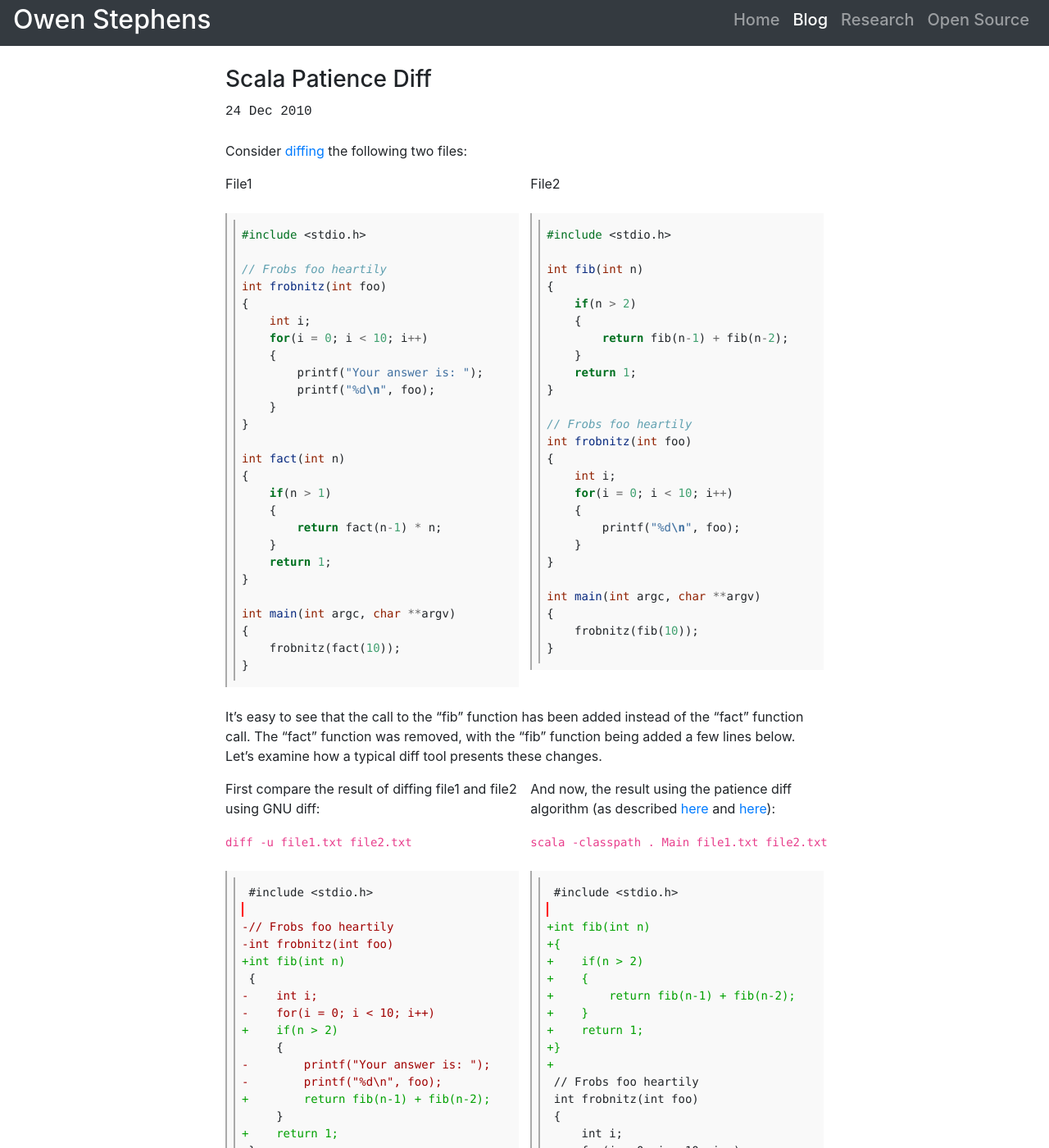
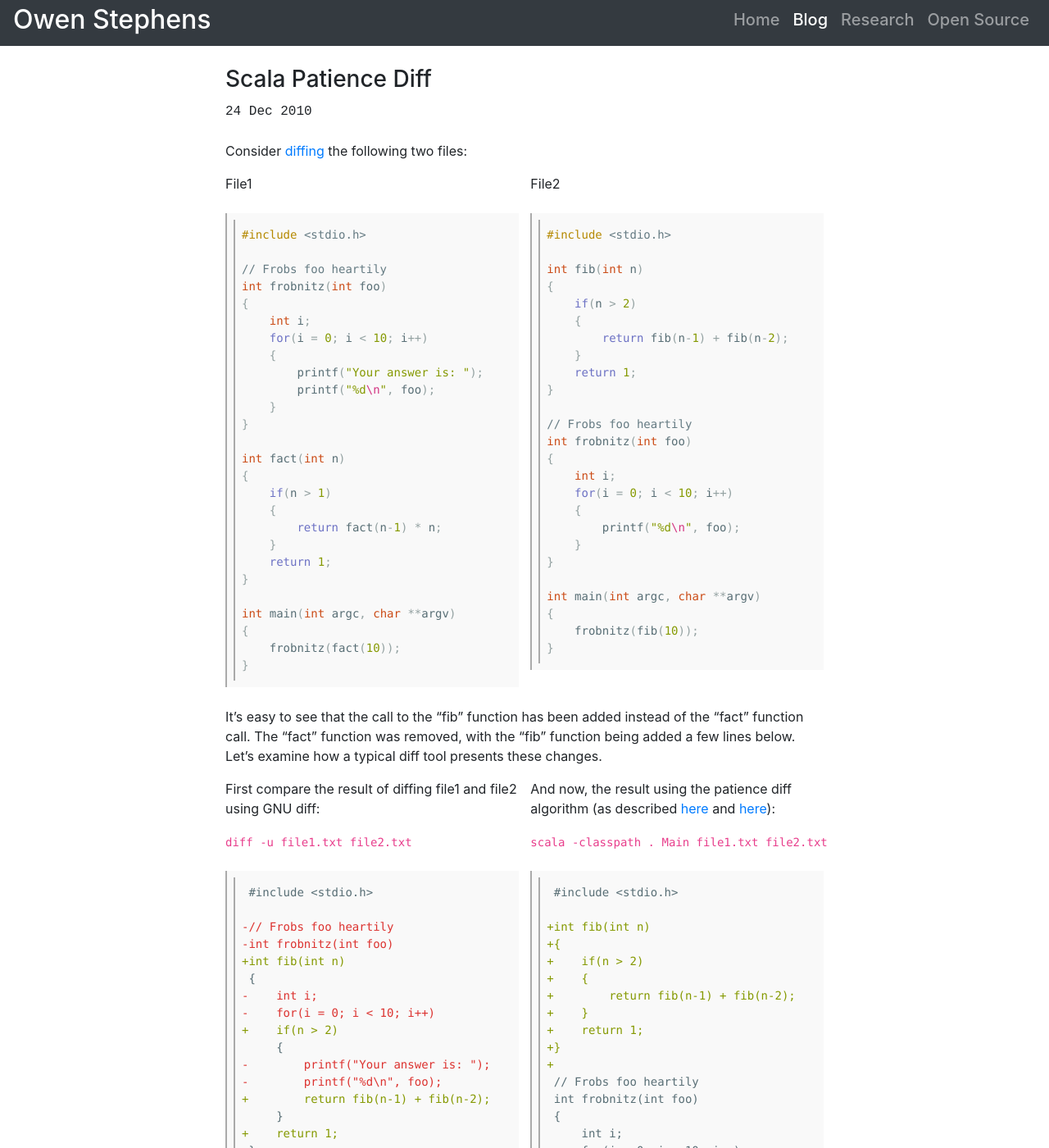
Before and after one commit to owst/owst.github.io, a Jekyll site: the page built from blog/_posts/2010-12-24-scala-patience-diff.md, in a window 1280 px wide and 1400 px high. Shown: the whole window at 82% size. Built offline with Jekyll 4.4.1, drawn with Linux system fonts in a browser that asks for light colours; nearby versions of some CDN libraries; some web fonts are replaced.

Commit message:
Swap to using Rouge-generated css for code highlighting

```diff
--- a/_includes/head.html
+++ b/_includes/head.html
@@ -11,7 +11,7 @@
   </title>
 
   <link rel="stylesheet" href="https://maxcdn.bootstrapcdn.com/bootstrap/4.0.0/css/bootstrap.min.css" integrity="sha384-Gn5384xqQ1aoWXA+058RXPxPg6fy4IWvTNh0E263XmFcJlSAwiGgFAW/dAiS6JXm" crossorigin="anonymous">
-  <link rel="stylesheet" href="/assets/css/pygments.css">
   <link rel="stylesheet" href="/assets/css/style.css">
+  <link rel="stylesheet" href="/assets/css/code_highlight.css">
   <link href='https://fonts.googleapis.com/css?family=Open+Sans:400,600|Droid+Sans+Mono' rel='stylesheet' type='text/css'>
 </head>
--- /dev/null
+++ b/assets/css/code_highlight.css
@@ -0,0 +1,90 @@
+.highlight table td { padding: 5px; }
+.highlight table pre { margin: 0; }
+.highlight, .highlight .w {
+  color: #586e75;
+}
+.highlight .err {
+  color: #002b36;
+  background-color: #dc322f;
+}
+.highlight .c, .highlight .ch, .highlight .cd, .highlight .cm, .highlight .cpf, .highlight .c1, .highlight .cs {
+  color: #657b83;
+}
+.highlight .cp {
+  color: #b58900;
+}
+.highlight .nt {
+  color: #b58900;
+}
+.highlight .o, .highlight .ow {
+  color: #93a1a1;
+}
+.highlight .p, .highlight .pi {
+  color: #93a1a1;
+}
+.highlight .gi {
+  color: #859900;
+}
+.highlight .gd {
+  color: #dc322f;
+}
+.highlight .gh {
+  color: #268bd2;
+  background-color: #002b36;
+  font-weight: bold;
+}
+.highlight .ge {
+  font-style: italic;
+}
+.highlight .ges {
+  font-weight: bold;
+  font-style: italic;
+}
+.highlight .gs {
+  font-weight: bold;
+}
+.highlight .k, .highlight .kn, .highlight .kp, .highlight .kr, .highlight .kv {
+  color: #6c71c4;
+}
+.highlight .kc {
+  color: #cb4b16;
+}
+.highlight .kt {
+  color: #cb4b16;
+}
+.highlight .kd {
+  color: #cb4b16;
+}
+.highlight .s, .highlight .sb, .highlight .sc, .highlight .dl, .highlight .sd, .highlight .s2, .highlight .sh, .highlight .sx, .highlight .s1 {
+  color: #859900;
+}
+.highlight .sa {
+  color: #6c71c4;
+}
+.highlight .sr {
+  color: #2aa198;
+}
+.highlight .si {
+  color: #d33682;
+}
+.highlight .se {
+  color: #d33682;
+}
+.highlight .nn {
+  color: #b58900;
+}
+.highlight .nc {
+  color: #b58900;
+}
+.highlight .no {
+  color: #b58900;
+}
+.highlight .na {
+  color: #268bd2;
+}
+.highlight .m, .highlight .mb, .highlight .mf, .highlight .mh, .highlight .mi, .highlight .il, .highlight .mo, .highlight .mx {
+  color: #859900;
+}
+.highlight .ss {
+  color: #859900;
+}
--- a/assets/css/pygments.css
+++ /dev/null
@@ -1,61 +0,0 @@
-.hll { background-color: #ffffcc }
-.c { color: #60a0b0; font-style: italic } /* Comment */
-.err { border: 1px solid #FF0000 } /* Error */
-.k { color: #007020; font-weight: bold } /* Keyword */
-.o { color: #666666 } /* Operator */
-.cm { color: #60a0b0; font-style: italic } /* Comment.Multiline */
-.cp { color: #007020 } /* Comment.Preproc */
-.c1 { color: #60a0b0; font-style: italic } /* Comment.Single */
-.cs { color: #60a0b0; background-color: #fff0f0 } /* Comment.Special */
-.gd { color: #A00000 } /* Generic.Deleted */
-.ge { font-style: italic } /* Generic.Emph */
-.gr { color: #FF0000 } /* Generic.Error */
-.gh { color: #000080; font-weight: bold } /* Generic.Heading */
-.gi { color: #00A000 } /* Generic.Inserted */
-.go { color: #808080 } /* Generic.Output */
-.gp { color: #c65d09; font-weight: bold } /* Generic.Prompt */
-.gs { font-weight: bold } /* Generic.Strong */
-.gu { color: #800080; font-weight: bold } /* Generic.Subheading */
-.gt { color: #0040D0 } /* Generic.Traceback */
-.kc { color: #007020; font-weight: bold } /* Keyword.Constant */
-.kd { color: #007020; font-weight: bold } /* Keyword.Declaration */
-.kn { color: #007020; font-weight: bold } /* Keyword.Namespace */
-.kp { color: #007020 } /* Keyword.Pseudo */
-.kr { color: #007020; font-weight: bold } /* Keyword.Reserved */
-.kt { color: #902000 } /* Keyword.Type */
-.m { color: #40a070 } /* Literal.Number */
-.s { color: #4070a0 } /* Literal.String */
-.na { color: #4070a0 } /* Name.Attribute */
-.nb { color: #007020 } /* Name.Builtin */
-.nc { color: #0e84b5; font-weight: bold } /* Name.Class */
-.no { color: #60add5 } /* Name.Constant */
-.nd { color: #555555; font-weight: bold } /* Name.Decorator */
-.ni { color: #d55537; font-weight: bold } /* Name.Entity */
-.ne { color: #007020 } /* Name.Exception */
-.nf { color: #06287e } /* Name.Function */
-.nl { color: #002070; font-weight: bold } /* Name.Label */
-.nn { color: #0e84b5; font-weight: bold } /* Name.Namespace */
-.nt { color: #062873; font-weight: bold } /* Name.Tag */
-.nv { color: #bb60d5 } /* Name.Variable */
-.ow { color: #007020; font-weight: bold } /* Operator.Word */
-.w { color: #bbbbbb } /* Text.Whitespace */
-.mf { color: #40a070 } /* Literal.Number.Float */
-.mh { color: #40a070 } /* Literal.Number.Hex */
-.mi { color: #40a070 } /* Literal.Number.Integer */
-.mo { color: #40a070 } /* Literal.Number.Oct */
-.sb { color: #4070a0 } /* Literal.String.Backtick */
-.sc { color: #4070a0 } /* Literal.String.Char */
-.sd { color: #4070a0; font-style: italic } /* Literal.String.Doc */
-.s2 { color: #4070a0 } /* Literal.String.Double */
-.se { color: #4070a0; font-weight: bold } /* Literal.String.Escape */
-.sh { color: #4070a0 } /* Literal.String.Heredoc */
-.si { color: #70a0d0; font-style: italic } /* Literal.String.Interpol */
-.sx { color: #c65d09 } /* Literal.String.Other */
-.sr { color: #235388 } /* Literal.String.Regex */
-.s1 { color: #4070a0 } /* Literal.String.Single */
-.ss { color: #517918 } /* Literal.String.Symbol */
-.bp { color: #007020 } /* Name.Builtin.Pseudo */
-.vc { color: #bb60d5 } /* Name.Variable.Class */
-.vg { color: #bb60d5 } /* Name.Variable.Global */
-.vi { color: #bb60d5 } /* Name.Variable.Instance */
-.il { color: #40a070 } /* Literal.Number.Integer.Long */
```
Also changed, not shown: README.md.
